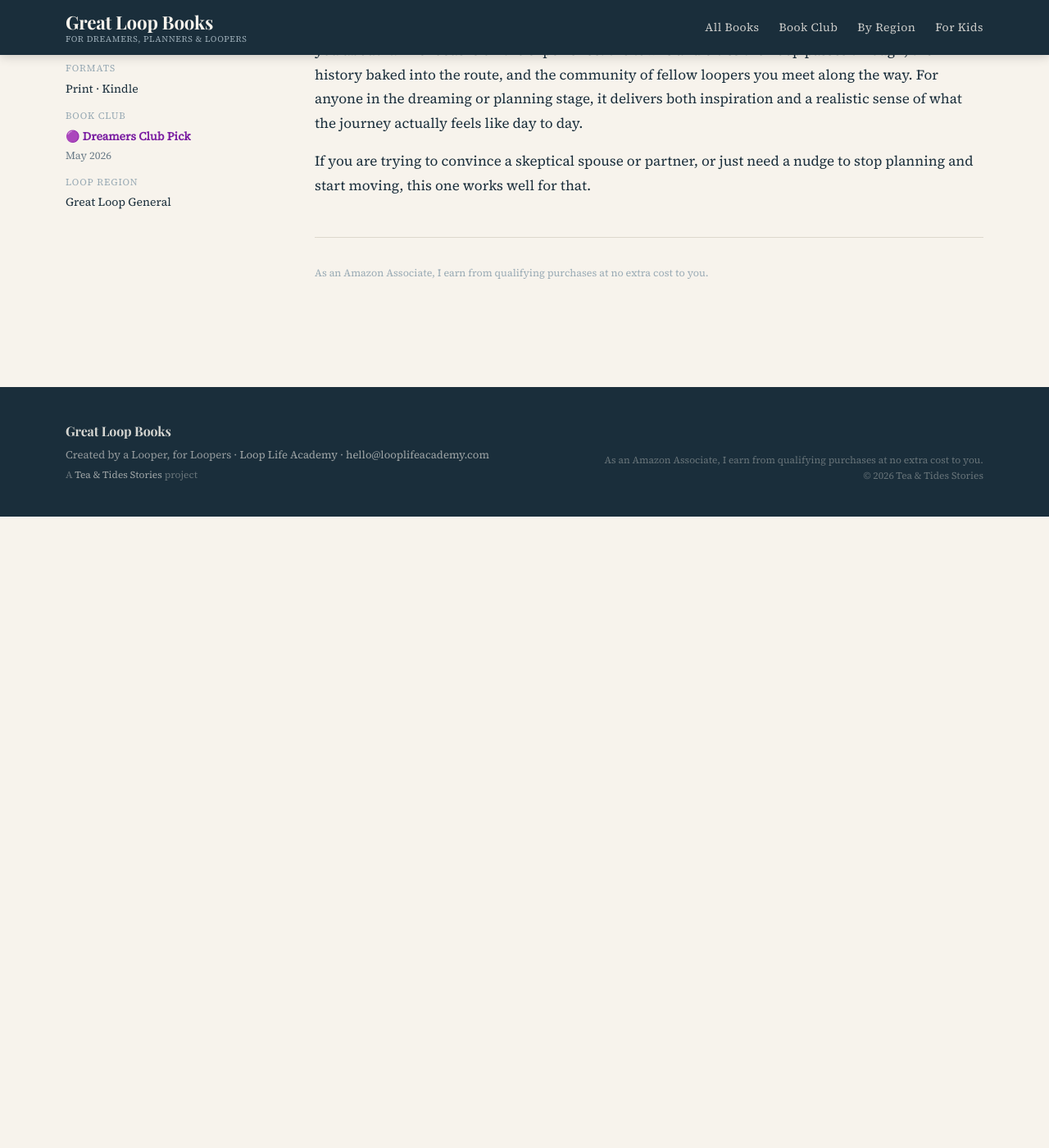
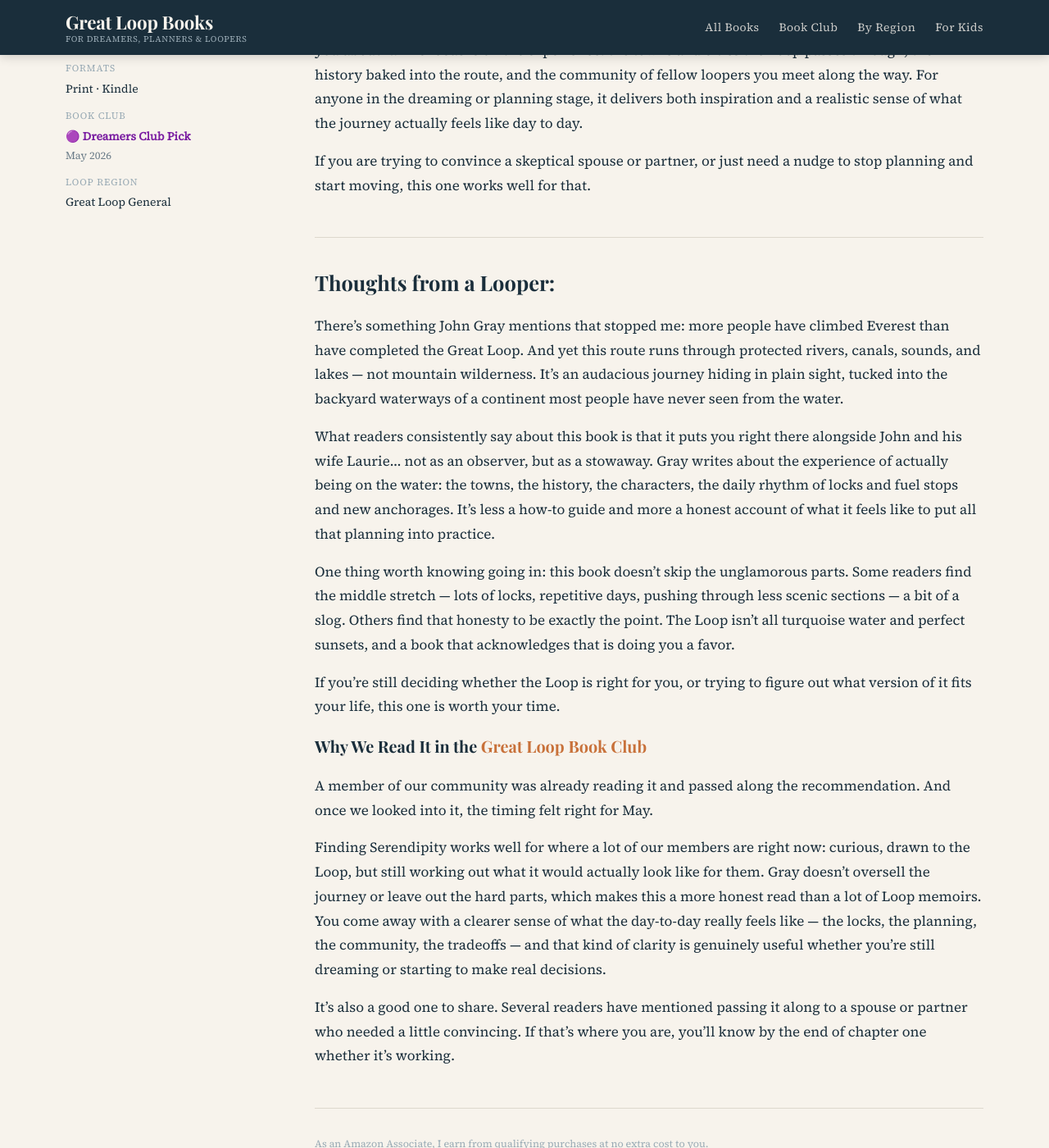
Before and after one commit to amajor/website-great-loop-books, a Jekyll site: the page built from _books/finding-serendipity.md, in a window 1280 px wide and 1400 px high, scrolled down 553 px. Shown: the whole window at 82% size. Built offline with Jekyll 4.4.1, drawn with Linux system fonts in a browser that asks for light colours; some web fonts are replaced; before the commit the page ends 1183 px from its top, so only the background shows below that.

Commit message:
Update description for Finding Serendipity

```diff
--- a/_books/finding-serendipity.md
+++ b/_books/finding-serendipity.md
@@ -37,3 +37,18 @@
   - memoir
   - inspiration
 ---
+There's something John Gray mentions that stopped me: more people have climbed Everest than have completed the Great Loop. And yet this route runs through protected rivers, canals, sounds, and lakes — not mountain wilderness. It's an audacious journey hiding in plain sight, tucked into the backyard waterways of a continent most people have never seen from the water.
+
+What readers consistently say about this book is that it puts you right there alongside John and his wife Laurie... not as an observer, but as a stowaway. Gray writes about the experience of actually being on the water: the towns, the history, the characters, the daily rhythm of locks and fuel stops and new anchorages. It's less a how-to guide and more a honest account of what it feels like to put all that planning into practice.
+
+One thing worth knowing going in: this book doesn't skip the unglamorous parts. Some readers find the middle stretch — lots of locks, repetitive days, pushing through less scenic sections — a bit of a slog. Others find that honesty to be exactly the point. The Loop isn't all turquoise water and perfect sunsets, and a book that acknowledges that is doing you a favor.
+
+If you're still deciding whether the Loop is right for you, or trying to figure out what version of it fits your life, this one is worth your time.
+
+### Why We Read It in the [Great Loop Book Club](/book-club/)
+
+A member of our community was already reading it and passed along the recommendation. And once we looked into it, the timing felt right for May.
+
+Finding Serendipity works well for where a lot of our members are right now: curious, drawn to the Loop, but still working out what it would actually look like for them. Gray doesn't oversell the journey or leave out the hard parts, which makes this a more honest read than a lot of Loop memoirs. You come away with a clearer sense of what the day-to-day really feels like — the locks, the planning, the community, the tradeoffs — and that kind of clarity is genuinely useful whether you're still dreaming or starting to make real decisions.
+
+It's also a good one to share. Several readers have mentioned passing it along to a spouse or partner who needed a little convincing. If that's where you are, you'll know by the end of chapter one whether it's working.
```
